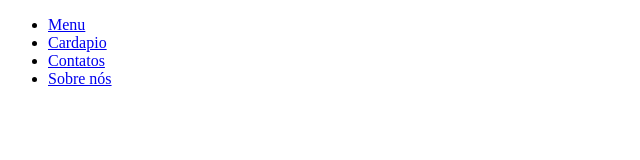
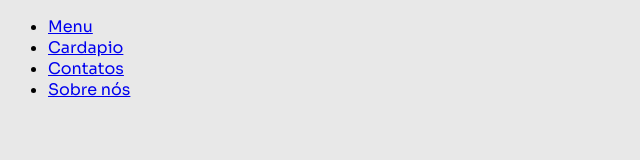
Before and after one commit to HenrichRB/projeto-pizzaria, a plain HTML site: page index.html in a window 1280 px wide. Shown: the whole page, without its empty margins (0-640 px from the left). Drawn offline with Linux system fonts and the light colour scheme.

Commit message:
Font Sora

```diff
--- a/index.html
+++ b/index.html
@@ -6,6 +6,11 @@
     <title>Spider's Pizza</title>
     <link rel="stylesheet" href="style.css">
     <link rel="shortcut icon" href="imagens/miranhas.png" type="image/x-icon">
+
+    <link rel="preconnect" href="https://fonts.googleapis.com">
+    <link rel="preconnect" href="https://fonts.gstatic.com" crossorigin>
+    <link href="https://fonts.googleapis.com/css2?family=Roboto:wght@300;400&family=Sora:wght@300;400;500;600&display=swap" rel="stylesheet">
+
 </head>
 <body>
     <header>
--- a/style.css
+++ b/style.css
@@ -0,0 +1,8 @@
+*{
+    background-color: #e8e8e8;
+    font-family: 'Sora', sans-serif;
+}
+
+li{
+    text-decoration: none;
+}
```
